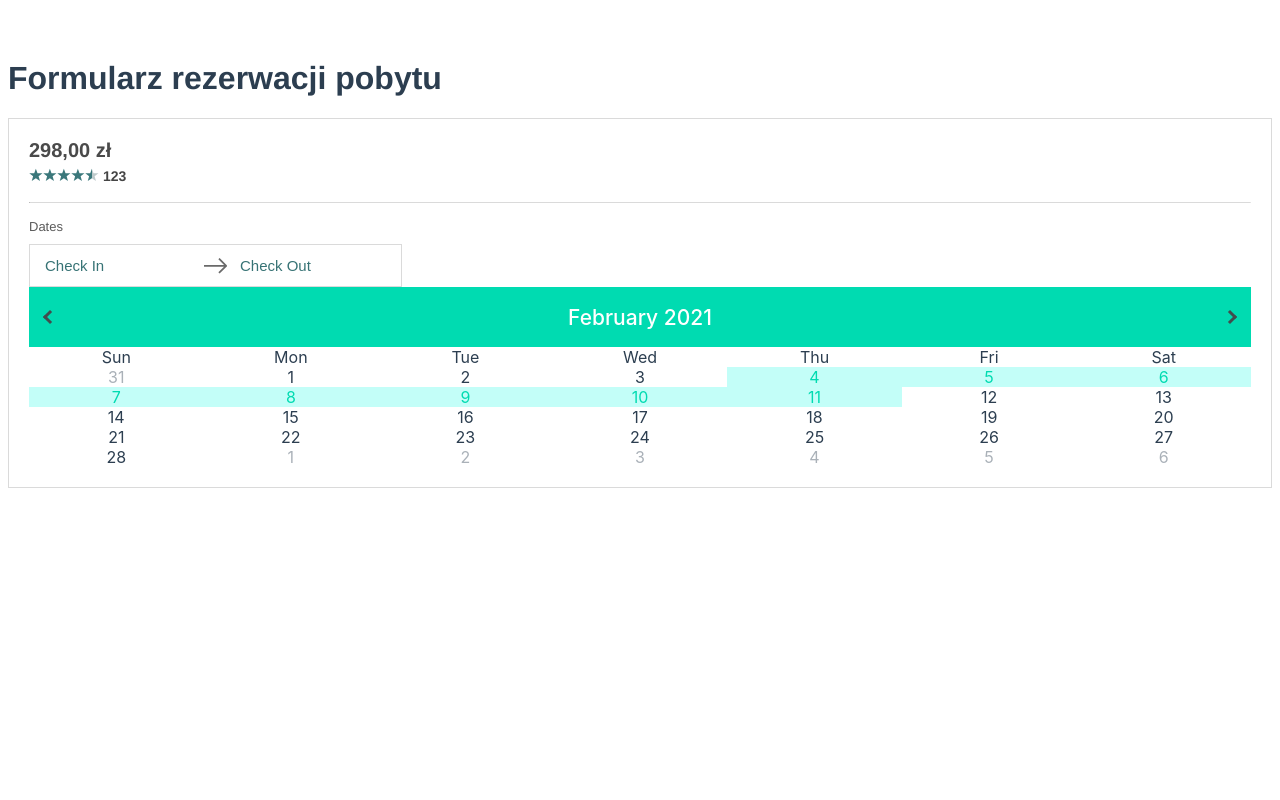
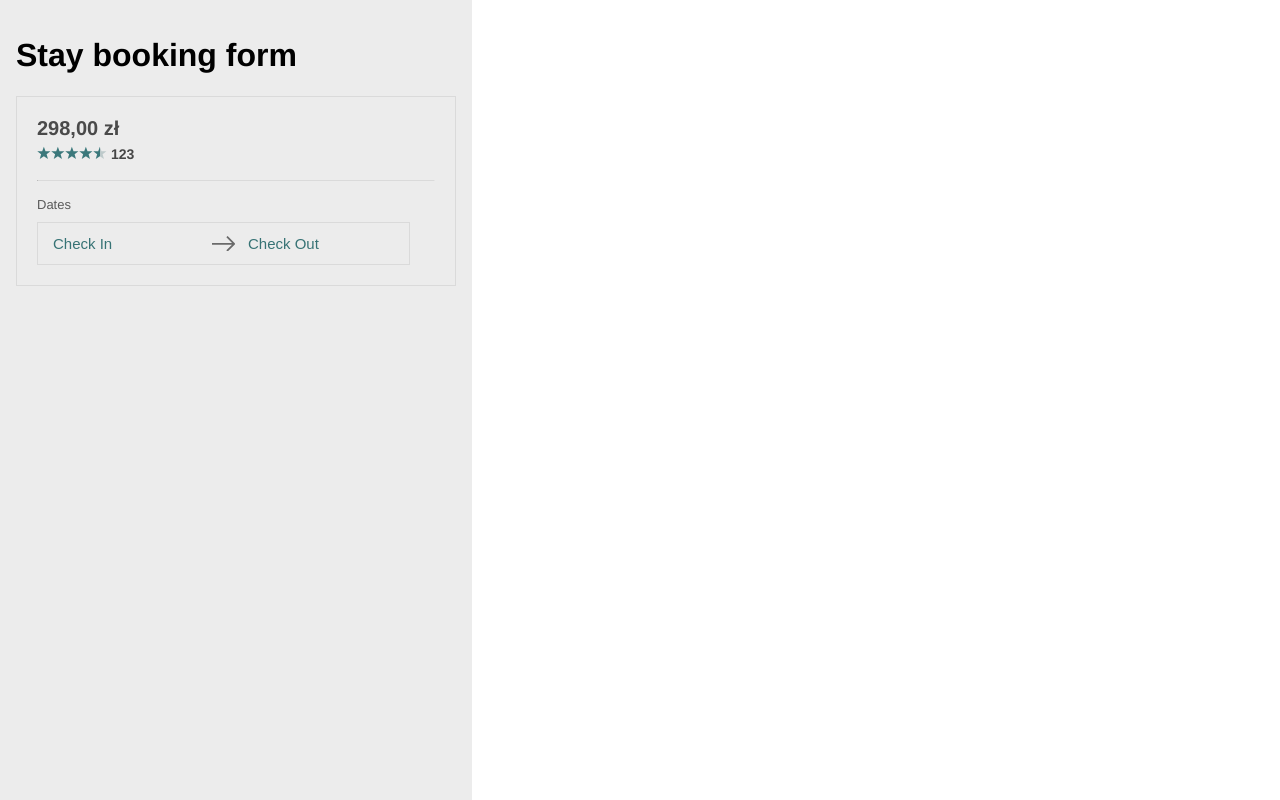
Before and after one commit to CNK001/booking-form, a Vue app: page / in a window 1280 px wide. Built offline with nearby package versions, Linux system fonts and the light colour scheme.

Commit message:
Update stay booking form

```diff
--- a/src/App.vue
+++ b/src/App.vue
@@ -1,12 +1,12 @@
 <template>
   <div id="app">
-    <h1>Formularz rezerwacji pobytu</h1>
+    <h1>Stay booking form</h1>
     <BookingStay
+      :dates-busy="datesBusy"
+      :dates-free="datesFree"
       :price="298"
       currency="PLN"
       locale="pl"
-      :free-slot="freeSlot"
-      occupied=''
     />
   </div>
 </template>
@@ -23,18 +23,30 @@ export default {
 
   data: function() {
     return {
-      freeSlot: [dayjs(), dayjs().add(1, 'week')],
+      datesFree: [
+        [dayjs(), dayjs().add(1, "week")],
+        [dayjs().add(18, "day"), dayjs().add(22, "day")]
+      ],
+      datesBusy: [[dayjs().add(11, "day"), dayjs().add(2, "week")]]
     };
   }
 };
 </script>
 
 <style lang="scss">
+$light-grey: #ececec;
+
+html,
+body {
+  margin: 0;
+  padding: 0;
+}
+
 #app {
+  background: $light-grey;
   font-family: Avenir, Helvetica, Arial, sans-serif;
-  -webkit-font-smoothing: antialiased;
-  -moz-osx-font-smoothing: grayscale;
-  color: #2c3e50;
-  margin-top: 60px;
+  max-width: 27.5rem;
+  min-height: calc(100vh - 2rem);
+  padding: 1rem;
 }
 </style>
--- a/src/components/BookingStay.vue
+++ b/src/components/BookingStay.vue
@@ -6,24 +6,47 @@
     <form class="booking-form">
       <fieldset class="fieldset">
         <legend>Dates</legend>
-        <div class="form-group">
+        <div class="form-group" @blur="hideCalendar">
           <input
+            @focus="focusCheckIn"
             class="date-input"
+            :class="isShowCheckIn === true ? 'active' : ''"
             type="text"
             name="check_in"
             placeholder="Check In"
+            v-model="dayCheckIn"
+          />
+          <calendar
+            v-if="isShowCheckIn"
+            :is-show-check-in.sync="isShowCheckIn"
+            locale="en"
+            :dates-busy="datesBusy"
+            :dates-free="datesFree"
+            :day-check-in.sync="dayCheckIn"
+            id="calendarCheckIn"
           />
           <Arrow />
           <input
+            @focus="focusCheckOut"
+            :class="isShowCheckOut === true ? 'active' : ''"
             class="date-input"
             type="text"
             name="check_out"
             placeholder="Check Out"
+            v-model="dayCheckOut"
+          />
+          <calendar
+            v-if="isShowCheckOut"
+            :is-show-check-out.sync="isShowCheckOut"
+            locale="en"
+            :dates-busy="datesBusy"
+            :dates-free="datesFree"
+            :day-check-out.sync="dayCheckOut"
+            id="calendarCheckOut"
           />
         </div>
       </fieldset>
     </form>
-    <calendar locale="en" :free-slot="freeSlot" />
   </div>
 </template>
 
@@ -37,32 +60,65 @@ export default {
   components: {
     Calendar,
     Rating,
-    Arrow,
+    Arrow
   },
   props: {
-    price: Number,
-    currency: String,
+    price: {
+      type: Number,
+      required: true
+    },
+    currency: {
+      type: String,
+      required: true
+    },
     locale: {
       String,
-      default: "en",
+      default: "en"
     },
-    freeSlot: Array,
+    datesBusy: Array,
+    datesFree: Array
   },
 
   data: function() {
     return {
       title: "calendar",
+      isShowCheckIn: false,
+      isShowCheckOut: false,
+      dayCheckIn: "",
+      dayCheckOut: ""
     };
+  },
+
+  computed: {
+    showCheckInCalendar: function() {
+      return this.isShowCheckIn;
+    },
+    showCheckOutCalendar: function() {
+      return this.isShowCheckOut;
+    }
   },
 
   methods: {
     priceFormat: function() {
       return new Intl.NumberFormat(this.locale, {
-        style: "currency",
         currency: this.currency,
+        style: "currency"
       }).format(this.price);
     },
-  },
+
+    focusCheckIn: function() {
+      this.isShowCheckIn = true;
+    },
+
+    focusCheckOut: function() {
+      this.isShowCheckOut = true;
+    },
+
+    hideCalendar() {
+      this.isShowCheckIn = false;
+      this.isShowCheckOut = false;
+    }
+  }
 };
 </script>
 
@@ -71,6 +127,8 @@ $dark-grey: #5a5a5a;
 $border-color: #dadada;
 $text-focus: #377375;
 $bg-light: #a1d9d6;
+
+$form-group-height: 2.6875rem;
 
 .booking-box {
   border: 1px solid $border-color;
@@ -95,35 +153,38 @@ hr {
 
   .fieldset {
     all: inherit;
+    position: relative;
 
     legend {
       color: $dark-grey;
       font-size: 0.8125rem;
       padding: 0 0 0.625rem;
     }
-
   }
 
   .form-group {
-
+    align-items: center;
+    border: 1px solid $border-color;
     display: flex;
-    border: 1px solid $border-color;
-    align-items: center;
+    max-height: $form-group-height;
     padding: 0.625rem;
   }
 
   .date-input {
+    background: transparent;
+    border-radius: 0.1875rem;
     border: none;
-    border-radius: 0.1875rem;
     font-size: 0.9375rem;
+    max-width: 9.125rem;
     padding: 0.125rem 0.3125rem;
-    max-width: 9.125rem;
 
     &::placeholder {
       color: $text-focus;
     }
 
-    &:focus {
+    &:focus,
+    &:active,
+    &.active {
       background-color: $bg-light;
       box-shadow: none;
       color: $text-focus;
--- a/src/components/Calendar.vue
+++ b/src/components/Calendar.vue
@@ -1,17 +1,16 @@
 <template>
-  <div class="callendar">
-    <!-- <h1>{{ msg }}</h1> -->
-
+  <div class="calendar" @blur="hideCalendar" tabindex="0" :ref="id" :id="id">
+    <!-- v-if="isShowCheckIn" -->
     <div class="header">
-      <button class="btn-nav" @click="prevMonth()">
+      <span class="btn-nav btn-nav--prev" type="button" @click="prevMonth()">
         <span class="chevron-arrow-left"></span>
-      </button>
+      </span>
       <div class="month-name">
         {{ activeMonth.name }} {{ activeMonth.date.year }}
       </div>
-      <button class="btn-nav" @click="nextMonth()">
+      <span class="btn-nav btn-nav--next" type="button" @click="nextMonth()">
         <span class="chevron-arrow-right"></span>
-      </button>
+      </span>
     </div>
 
     <div class="weekdays">
@@ -20,23 +19,34 @@
       </div>
     </div>
     <div class="days">
-      <div
+      <span
         v-for="(dayMonthPrev, index) of activeMonth.monthBefore.daysList"
         :key="`${index}-before`"
         class="day day--before"
       >
         {{ dayMonthPrev }}
-      </div>
+      </span>
       <div
         v-for="(day, index) of activeMonth.daysList"
         :key="index"
-        class="day"
+        :class="
+          `day ${
+            (id === 'calendarCheckIn' && dayCheckIn && day === dayCheckIn) ||
+            (id === 'calendarCheckOut' && dayCheckOut && day === dayCheckOut)
+              ? 'active'
+              : ''
+          }
+          ${setClasses(day, datesFreeRange, 'free')}${setClasses(
+            day,
+            datesBusyRange,
+            'busy'
+          )}`
+        "
+        @click="selectDay(day)"
       >
-      <span
-      :class="isFree(day, freeSlotRange)?'free':''"
-      >
-        {{ getDayFromDate(day) }}
-      </span>
+        <span>
+          {{ getDayFromDate(day) }}
+        </span>
       </div>
       <div
         v-for="(day, index) of activeMonth.monthAfter.daysList"
@@ -68,21 +78,35 @@ dayjs.extend(localeData);
 const MAX_FIELDS = 35;
 const TODAY = dayjs().format("YYYY-MM-DD");
 
-console.log(MAX_FIELDS);
-
 export default {
   name: "Calendar",
   props: {
+    id: {
+      type: String,
+      required: true
+    },
     locale: {
       type: String,
-      default: "en",
+      default: "en"
     },
-    currentDate: {
-      type: String,
+    datesBusy: {
+      type: Array
     },
-    freeSlot: {
-      type: Array,
+    datesFree: {
+      type: Array
     },
+    isShowCheckIn: {
+      type: Boolean
+    },
+    isShowCheckOut: {
+      type: Boolean
+    },
+    dayCheckIn: {
+      type: String
+    },
+    dayCheckOut: {
+      type: String
+    }
   },
 
   data: function() {
@@ -90,10 +114,10 @@ export default {
       title: "calendar",
       currentLocale: "en",
       now: {
-        days: dayjs().daysInMonth(),
+        days: dayjs().daysInMonth()
       },
       today: TODAY,
-      activeDate: TODAY,
+      activeDate: TODAY
     };
   },
 
@@ -123,7 +147,7 @@ export default {
       return {
         day: dayjs(selectedDate).format("D"),
         month: dayjs(selectedDate).format("M"),
-        year: dayjs(selectedDate).format("YYYY"),
+        year: dayjs(selectedDate).format("YYYY")
       };
     },
 
@@ -154,7 +178,6 @@ export default {
         ),
         firstDay: firstDay,
         dayOfWeek: dayOfWeek,
-
         monthBefore: {
           date: this.getDateObject(prevMonth),
           daysCount: prevMonthDaysCount,
@@ -162,12 +185,12 @@ export default {
             dayOfWeek,
             prevMonthDaysCount - dayOfWeek,
             dayOfWeek
-          ),
+          )
         },
 
         monthAfter: {
-          daysList: this.monthDaysArray(MAX_FIELDS - daysCount - dayOfWeek),
-        },
+          daysList: this.monthDaysArray(MAX_FIELDS - daysCount - dayOfWeek)
+        }
       };
     },
 
@@ -186,10 +209,64 @@ export default {
       return dates;
     },
 
-    isFree(day, range) {
+    isSelected(day, range) {
       return range.includes(day);
+    },
+
+    setClasses(day, range, groupName) {
+      let classes = "";
+      range.forEach(array => {
+        const isSelected = this.isSelected(day, array);
+        if (isSelected === true) {
+          classes = `day--${groupName}`;
+          if (array.indexOf(day) === 0) {
+            classes += " first";
+          } else if (array.indexOf(day) === array.length - 1) {
+            classes += " last";
+          }
+        }
+      });
+      return classes;
+    },
+
+    hideCalendar() {
+      if (this.id === "calendarCheckIn") {
+        this.$emit("update:isShowCheckIn", false);
+      } else if (this.id === "calendarCheckOut") {
+        this.$emit("update:isShowCheckOut", false);
+      }
+    },
+
+    selectDay(dayChecked) {
+      if (this.id === "calendarCheckIn") {
+        this.$emit("update:dayCheckIn", dayChecked);
+      } else if (this.id === "calendarCheckOut") {
+        this.$emit("update:dayCheckOut", dayChecked);
+      }
     }
+  },
 
+  watch: {
+    isShowCheckIn: {
+      immediate: true,
+      handler(newValue) {
+        if (newValue === true) {
+          this.$nextTick(function() {
+            this.$refs[this.id].focus();
+          });
+        }
+      }
+    },
+    isShowCheckOut: {
+      immediate: true,
+      handler(newValue) {
+        if (newValue === true) {
+          this.$nextTick(function() {
+            this.$refs[this.id].focus();
+          });
+        }
+      }
+    }
   },
 
   computed: {
@@ -200,108 +277,303 @@ export default {
 
       set: function(value) {
         this.today = value;
-      },
+      }
     },
 
     weekDays: function() {
       return dayjs.weekdaysShort();
     },
 
-    freeFrom: function() {
-      return dayjs(this.freeSlot[0]).format("YYYY-MM-DD");
+    datesFreeRange: function() {
+      const result = [];
+      const dates = this.datesFree;
+      dates.forEach(array => {
+        result.push(this.getDatesFromRange(array[0], array[1]));
+      });
+      return result;
     },
-
-    freeTo: function() {
-      return dayjs(this.freeSlot[1]).format("YYYY-MM-DD");
-    },
-
-    freeSlotRange: function() {
-      return this.getDatesFromRange(this.freeSlot[0], this.freeSlot[1]);
-    },
+    datesBusyRange: function() {
+      const result = [];
+      const dates = this.datesBusy;
+      dates.forEach(array => {
+        result.push(this.getDatesFromRange(array[0], array[1]));
+      });
+      return result;
+    }
   },
 
   created() {
     this.setLocale();
-  },
-
-  mounted: function() {
-    this.$nextTick(function() {
-      console.log(
-        this.getDatesFromRange(
-          dayjs(this.today),
-          dayjs(this.today).add(1, "month")
-        )
-        //     console.log(
-        //       dayjs()
-        //         .startOf("month")
-        //         .set("year", 2021)
-        //         .format("YYYY-MM-DD")
-      );
-    });
-  },
+  }
 };
 </script>
 
 <style lang="scss" scoped>
 $mint: #00dbb1;
+$red: #e53e3e;
+$red-light: #fed7d7;
 $light-mint: #c3fef8;
 $arrow-color: #424c4d;
-$arrow-border-width: 3px;
-$arrow-width: 7px;
+$text-color: #98a5b6;
+$light-gray: #e1e1e1;
+$calendar-margin-top: 0.625rem;
+$border-color: #dadada;
+
+$arrow-border-width: 0.1875rem;
+$arrow-width: 0.4375rem;
+$max-width: 21.875rem;
+$day-height: 2.5rem;
+$header-height: 3.75rem;
+$day-y-padding: 0.313rem;
+$form-group-height: 2.6875rem;
 
 %display-middle {
+  align-items: center;
   display: flex;
-  align-items: center;
-  justify-content: center
+  justify-content: center;
 }
 
-.callendar {
+%radius-corners {
+  &.first {
+    span {
+      border-bottom-left-radius: $day-height / 2;
+      border-top-left-radius: $day-height / 2;
+    }
+  }
+  &.last {
+    span {
+      border-bottom-right-radius: $day-height / 2;
+      border-top-right-radius: $day-height / 2;
+    }
+  }
+
+  &.first {
+    &:before {
+      left: auto;
+      max-width: 50%;
+      right: 0;
+    }
+  }
+  &.last {
+    &:before {
+      left: 0;
+      max-width: 50%;
+      right: auto;
+    }
+  }
+}
+
+.calendar {
   font-family: BlinkMacSystemFont, -apple-system, Segoe UI, Roboto, Oxygen,
     Ubuntu, Cantarell, Fira Sans, Droid Sans, Helvetica Neue, Helvetica, Arial,
     sans-serif;
+  max-width: $max-width;
+  padding-top: $calendar-margin-top;
+  position: absolute;
+  top: $form-group-height;
+  z-index: 2;
+
+  &#calendarCheckIn {
+    left: 0;
+    &:before {
+      left: 1.5625rem;
+    }
+  }
+
+  &#calendarCheckOut {
+    right: 0;
+    &:before {
+      right: 1.5625rem;
+    }
+  }
+
+  &:before {
+    content: "";
+    border-color: $border-color $border-color transparent transparent;
+    border-style: solid;
+    border-width: 1px;
+    height: 0.75rem;
+    position: absolute;
+    top: 0.1875rem;
+    transform: rotate(-45deg);
+    width: 0.75rem;
+    z-index: -1;
+  }
+
+  &:focus {
+    outline: 0;
+    box-shadow: none;
+  }
+
+  .fieldset {
+    max-width: 22.1875rem;
+  }
 
   .header {
     align-items: center;
     background: $mint;
     display: flex;
-    height: 3.75rem;
+    height: $header-height;
     justify-content: space-between;
 
     .month-name {
       color: #fff;
       font-size: 1.3125rem;
       font-weight: 500;
+      user-select: none;
     }
   }
 
   .btn-nav {
     all: initial;
+    align-items: center;
+    display: flex;
+    height: 100%;
+    justify-content: center;
     padding: 0 1rem;
+    position: relative;
+
+    &:before {
+      background: rgba($arrow-color, 0.3);
+      bottom: calc(50% - #{$arrow-width} * 1.3);
+      content: "";
+      height: 0.125rem;
+      position: absolute;
+      top: auto;
+      transform: translateY(-50%);
+      width: $arrow-width * 1.3;
+    }
+
+    &:hover {
+      cursor: pointer;
+    }
+
+    &--prev:before {
+      left: auto;
+      right: calc(50% - 0.125rem);
+    }
+
+    &--next:before {
+      left: calc(50% - 0.125rem);
+      right: auto;
+    }
   }
 
   .weekdays,
   .days {
+    background: #fff;
+    border-width: 0 1px 1px 1px;
+    border: 1px solid $light-gray;
     display: flex;
     flex-wrap: wrap;
+    font-size: 0.875rem;
+    padding-left: 0.875rem;
+    padding-right: 0.875rem;
+
+    & > .day {
+      &--free {
+        &:before {
+          background-color: $light-mint;
+          bottom: $day-y-padding;
+          content: "";
+          left: 0;
+          position: absolute;
+          top: $day-y-padding;
+          width: 100%;
+          z-index: 0;
+        }
+
+        span {
+          color: $mint;
+        }
+        &.first,
+        &.last {
+          span {
+            color: #fff;
+            z-index: 2;
+            &:before {
+              background: $mint;
+              border-radius: 50%;
+              bottom: 0;
+              content: "";
+              left: 0;
+              position: absolute;
+              right: 0;
+              top: 0;
+              z-index: -1;
+            }
+          }
+        }
+        @extend %radius-corners;
+      }
+
+      &--busy {
+        pointer-events: none;
+        &:before {
+          background: $red-light;
+          bottom: $day-y-padding;
+          content: "";
+          left: 0;
+          position: absolute;
+          top: $day-y-padding;
+          width: 100%;
+          z-index: 0;
+        }
+
+        &.first,
+        &.last {
+          span {
+            color: #fff;
+            z-index: 2;
+            &:before {
+              background: $red;
+              border-radius: 50%;
+              bottom: 0;
+              content: "";
+              left: 0;
+              position: absolute;
+              right: 0;
+              top: 0;
+              z-index: -1;
+            }
+          }
+        }
+        @extend %radius-corners;
+      }
+    }
   }
 
   .day {
-    // padding: 0.5rem;
+    @extend %display-middle;
+    color: $text-color;
     flex: 14.2857142857%;
+    font-weight: 500;
+    height: $day-height;
     max-width: 14.2857142857%;
+    padding: $day-y-padding 0;
+    position: relative;
     text-transform: capitalize;
     user-select: none;
-    @extend %display-middle;
+
+    &.active {
+      &:after {
+        border-radius: 50%;
+        border: 2px solid $mint;
+        content: "";
+        height: $day-height;
+        position: absolute;
+        width: $day-height;
+        z-index: 3;
+      }
+    }
 
     span {
+      @extend %display-middle;
       display: flex;
       flex: 100%;
-      @extend %display-middle;
-    }
-
-    .free {
-      background-color: $light-mint;
-      color: $mint;
+      height: 100%;
+      max-width: $day-height;
+      position: relative;
     }
 
     &--after,
@@ -312,7 +584,7 @@ $arrow-width: 7px;
 }
 
 %arrow {
-  display: inline-block;
+  display: flex;
   height: $arrow-width;
   user-select: none;
   width: $arrow-width;
```
Also changed, not shown: 2 other files (tests, documents, lock files or other folders).
